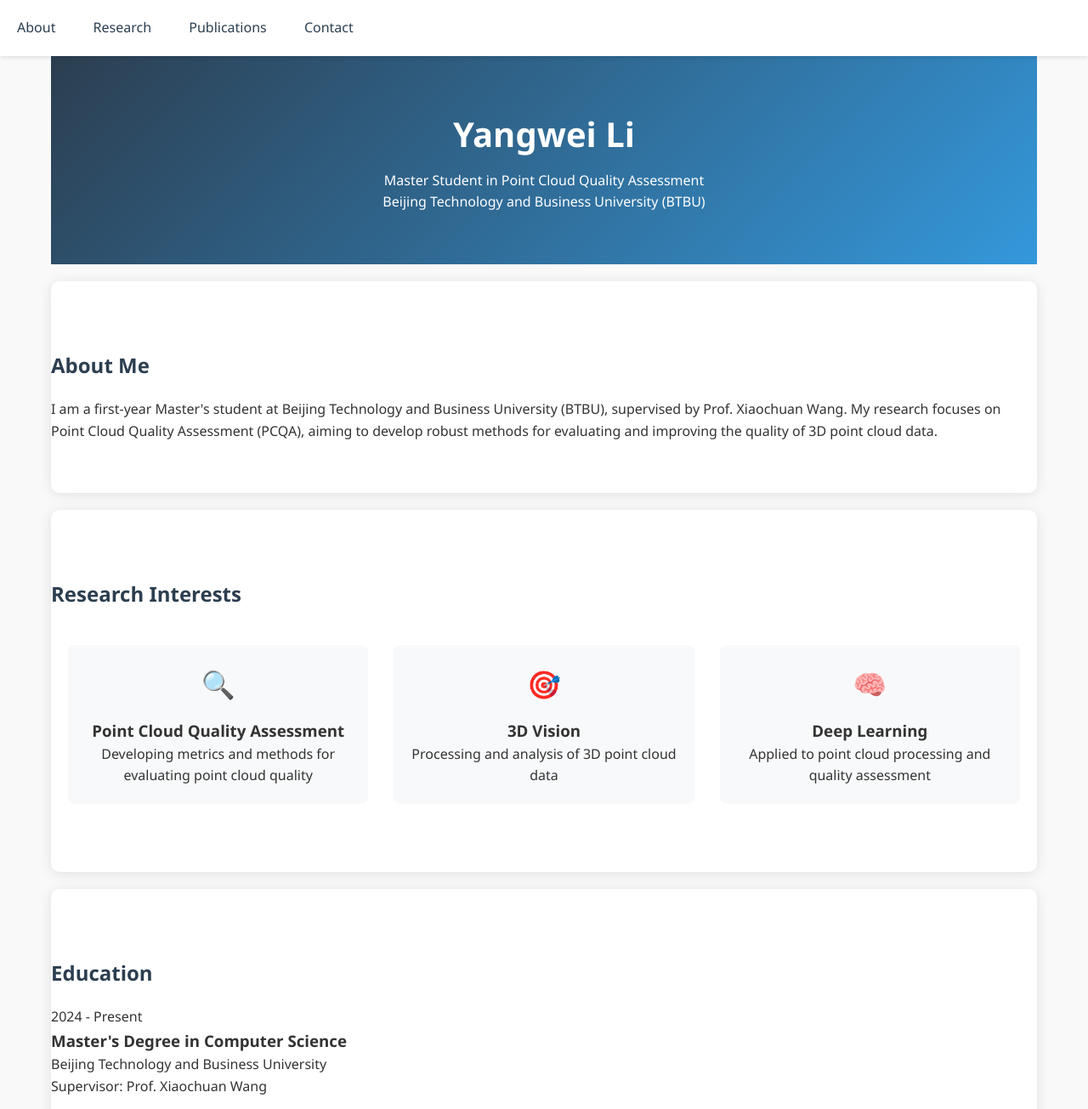
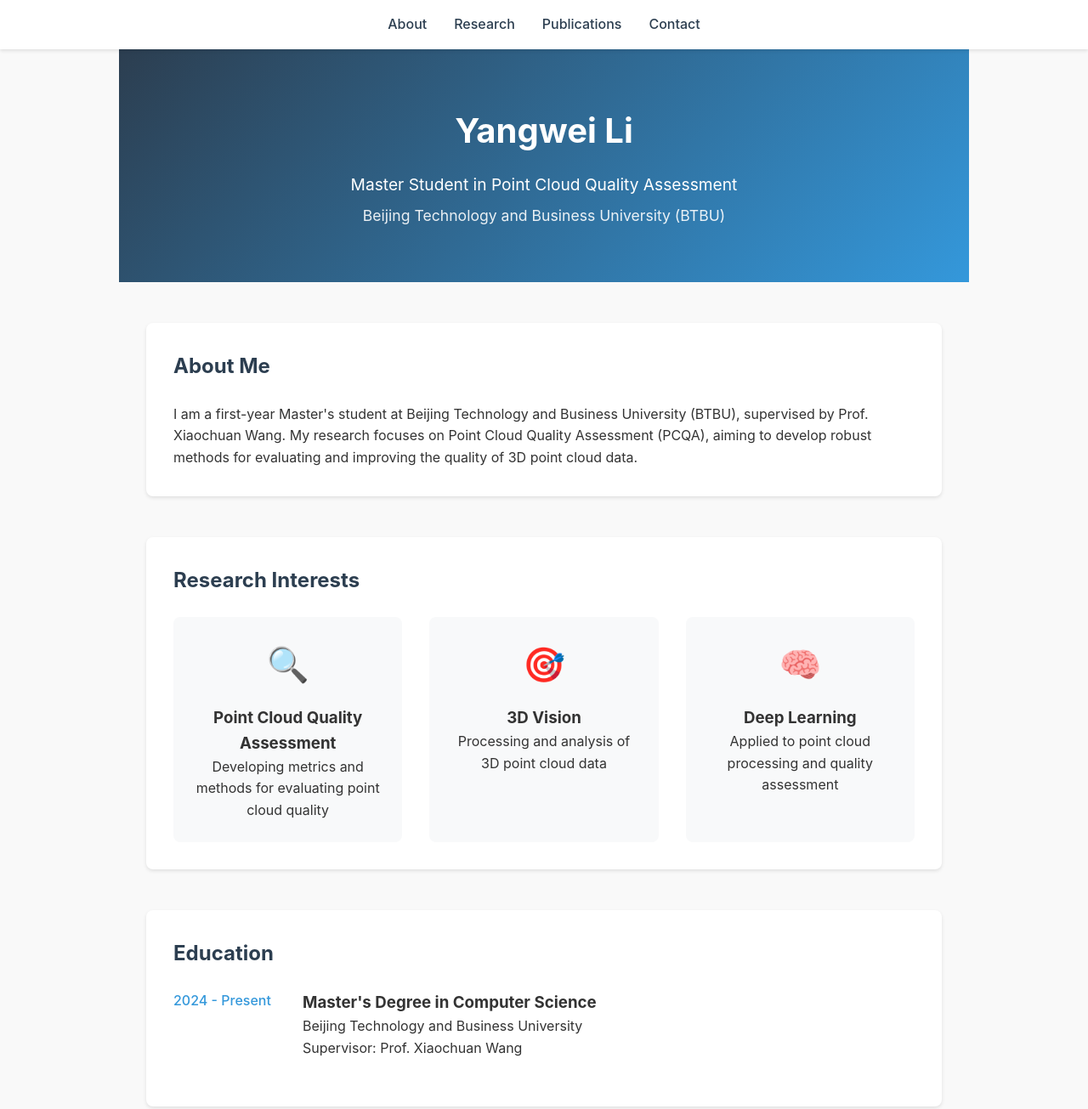
Before and after one commit to YovenLi/YangweiLi.github.io, a plain HTML site: page index.html in a window 1280 px wide. Shown: the top 1305 px of the page at 85% size. Drawn offline with Linux system fonts and the light colour scheme.

Commit message:
Update style.css

```diff
--- a/style.css
+++ b/style.css
@@ -1,8 +1,10 @@
 :root {
+    --max-width: 1000px;
     --primary-color: #2c3e50;
     --accent-color: #3498db;
     --bg-color: #f9f9f9;
     --text-color: #333;
+    --container-padding: 2rem;
 }
 
 * {
@@ -12,53 +14,38 @@
 }
 
 body {
-    font-family: 'Segoe UI', Tahoma, Geneva, Verdana, sans-serif;
+    font-family: -apple-system, BlinkMacSystemFont, 'Segoe UI', Roboto, Arial, sans-serif;
     line-height: 1.6;
     color: var(--text-color);
     background-color: var(--bg-color);
 }
 
 .container {
-    max-width: 1200px;
+    max-width: var(--max-width);
     margin: 0 auto;
-    padding: 0 20px;
-}
-
-header {
-    background: linear-gradient(135deg, #2c3e50 0%, #3498db 100%);
-    color: white;
-    padding: 60px 0;
-    text-align: center;
-}
-
-.header-content {
-    max-width: 800px;
-    margin: 0 auto;
-}
-
-h1 {
-    font-size: 2.5em;
-    margin-bottom: 10px;
-}
-
-h2 {
-    color: var(--primary-color);
-    margin: 20px 0;
+    padding: 0 var(--container-padding);
 }
 
 nav {
     background: white;
-    padding: 20px 0;
+    box-shadow: 0 2px 4px rgba(0,0,0,0.1);
     position: sticky;
     top: 0;
-    box-shadow: 0 2px 5px rgba(0,0,0,0.1);
-    z-index: 100;
+    z-index: 1000;
+}
+
+.nav-container {
+    max-width: var(--max-width);
+    margin: 0 auto;
+    padding: 1rem var(--container-padding);
+    display: flex;
+    justify-content: center;
+    gap: 2rem;
 }
 
 nav a {
     color: var(--primary-color);
     text-decoration: none;
-    margin: 0 20px;
     font-weight: 500;
     transition: color 0.3s;
 }
@@ -67,26 +54,54 @@ nav a:hover {
     color: var(--accent-color);
 }
 
+header {
+    text-align: center;
+    padding: 4rem 0;
+    background: linear-gradient(135deg, #2c3e50 0%, #3498db 100%);
+    color: white;
+    margin: 0 calc(var(--container-padding) * -1);
+    padding: 4rem var(--container-padding);
+}
+
+h1 {
+    font-size: 2.5rem;
+    margin-bottom: 1rem;
+}
+
+.subtitle {
+    font-size: 1.2rem;
+    margin-bottom: 0.5rem;
+}
+
+.institution {
+    font-size: 1.1rem;
+    opacity: 0.9;
+}
+
 section {
-    padding: 60px 0;
+    margin: 3rem 0;
     background: white;
-    margin: 20px 0;
-    border-radius: 10px;
-    box-shadow: 0 2px 15px rgba(0,0,0,0.1);
+    padding: 2rem;
+    border-radius: 8px;
+    box-shadow: 0 2px 4px rgba(0,0,0,0.1);
+}
+
+h2 {
+    color: var(--primary-color);
+    margin-bottom: 1.5rem;
 }
 
 .research-grid {
     display: grid;
     grid-template-columns: repeat(auto-fit, minmax(250px, 1fr));
-    gap: 30px;
-    padding: 20px;
+    gap: 2rem;
 }
 
 .research-item {
     text-align: center;
-    padding: 20px;
+    padding: 1.5rem;
+    background: #f8f9fa;
     border-radius: 8px;
-    background: #f8f9fa;
     transition: transform 0.3s;
 }
 
@@ -95,48 +110,46 @@ section {
 }
 
 .research-icon {
-    font-size: 2em;
-    margin-bottom: 15px;
+    font-size: 2.5rem;
+    margin-bottom: 1rem;
 }
 
-.timeline {
-    position: relative;
-    padding: 20px;
+.education-item {
+    display: flex;
+    gap: 2rem;
+    margin-bottom: 1.5rem;
 }
 
-.timeline-item {
-    margin-bottom: 30px;
-    position: relative;
-    padding-left: 30px;
-    border-left: 2px solid var(--accent-color);
-}
-
-.timeline-date {
+.year {
+    min-width: 120px;
     color: var(--accent-color);
-    font-weight: bold;
-    margin-bottom: 10px;
+    font-weight: 500;
 }
 
 .contact-info {
-    padding: 20px;
-    background: #f8f9fa;
-    border-radius: 8px;
+    display: grid;
+    gap: 1rem;
 }
 
-.contact-info p {
-    margin: 10px 0;
+.icon {
+    margin-right: 0.5rem;
 }
 
 @media (max-width: 768px) {
-    nav {
-        padding: 10px 0;
+    :root {
+        --container-padding: 1rem;
     }
 
-    nav a {
-        margin: 0 10px;
+    .nav-container {
+        gap: 1rem;
     }
 
-    .research-grid {
-        grid-template-columns: 1fr;
+    .education-item {
+        flex-direction: column;
+        gap: 0.5rem;
+    }
+
+    .year {
+        min-width: auto;
     }
 }
```
